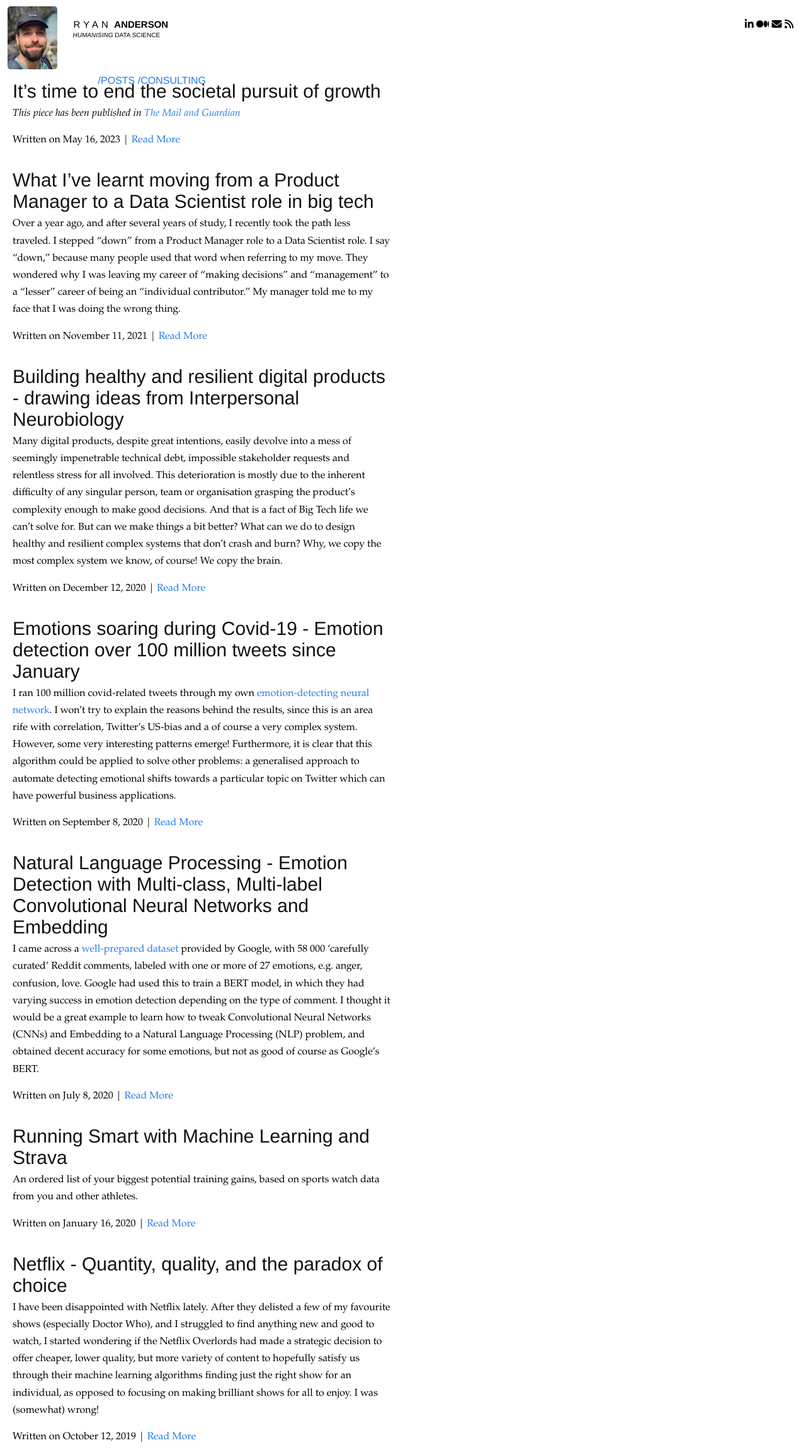
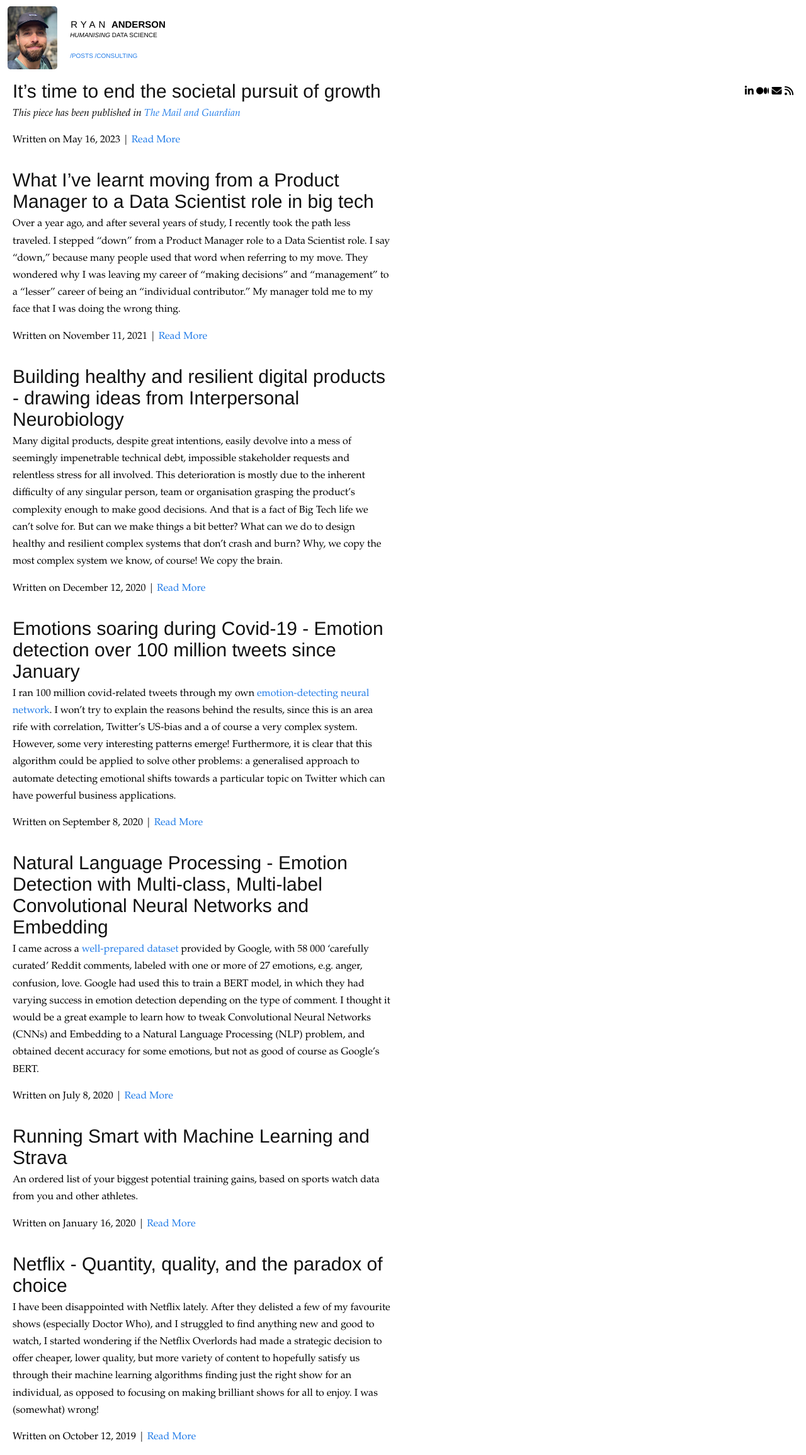
Before and after one commit to ryan-anderson-ds/ryan-anderson-ds.github.io, a Jekyll site: the page built from index.html, in a window 1280 px wide. Shown: the whole page at 63% size. Built offline with Jekyll 4.4.1, drawn with Linux system fonts in a browser that asks for light colours.

Commit message:
Update base.scss

```diff
--- a/css/base.scss
+++ b/css/base.scss
@@ -56,14 +56,13 @@
   }
   .subt {
     text-transform: uppercase;
-    margin: 2px 0 20px 0;
+    margin: 2px 0 2px 0;
     font-size: 10px;
   }
 
 .links {
-    display:inline-block;
-    margin-left: 40px;
-    margin-top: 20px;
+    margin: 2px 0 2px 0;
+    font-size: 10px;
   }
 
   .meta {
```
